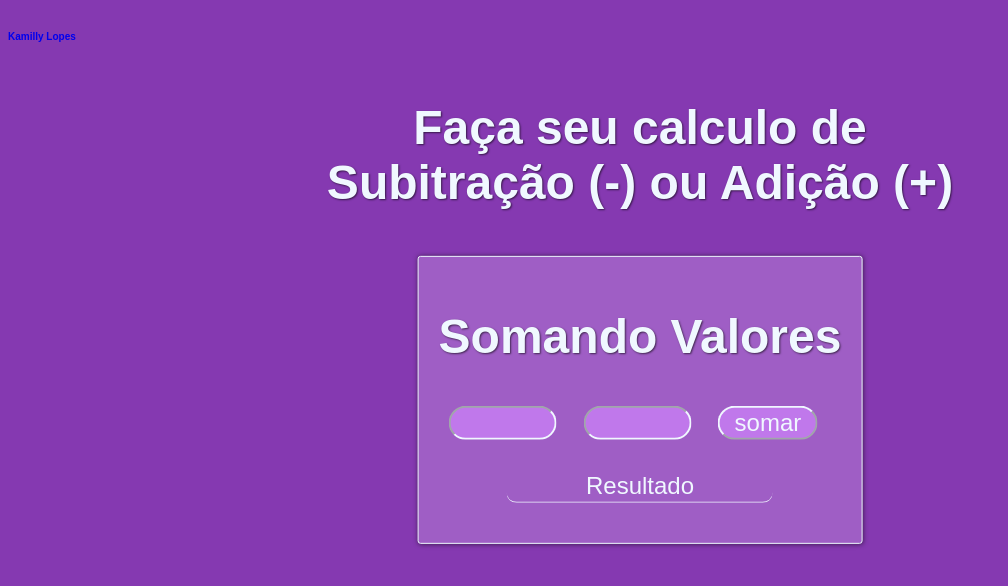
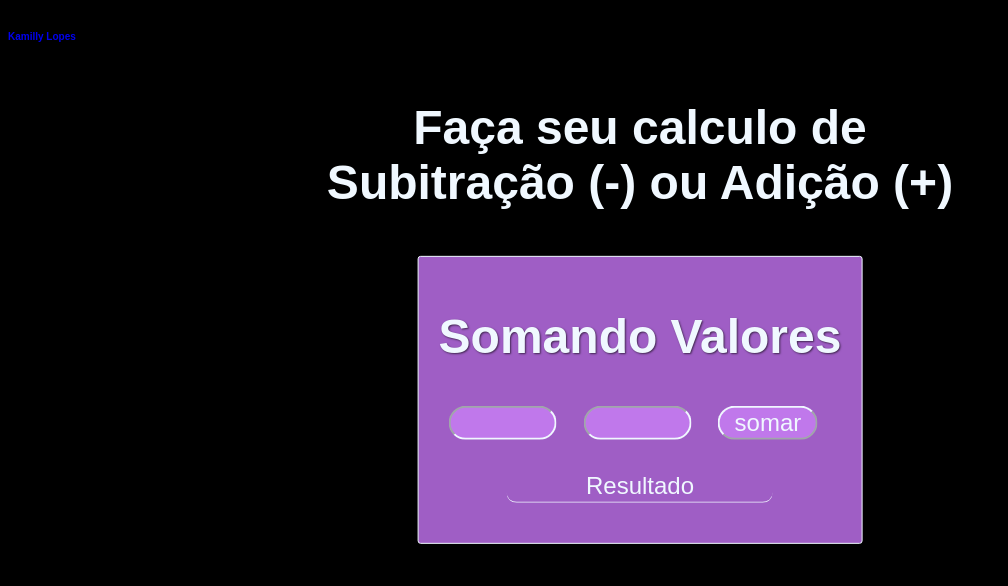
Before and after one commit to KLBugHunter/primeiro-js, a plain HTML site: page index.html in a window 1280 px wide. Shown: the whole page, without its empty margins (0-1008 px from the left). Drawn offline with Linux system fonts and the light colour scheme.

Commit message:
Update style.css
bacground color to black

```diff
--- a/style.css
+++ b/style.css
@@ -6,7 +6,7 @@ body{
     display: flex;
     font: normal 18pt arial;
     color: aliceblue;
-    background-color: #8539b1;
+    background-color: black;
 }
 
 div#principal{
```
